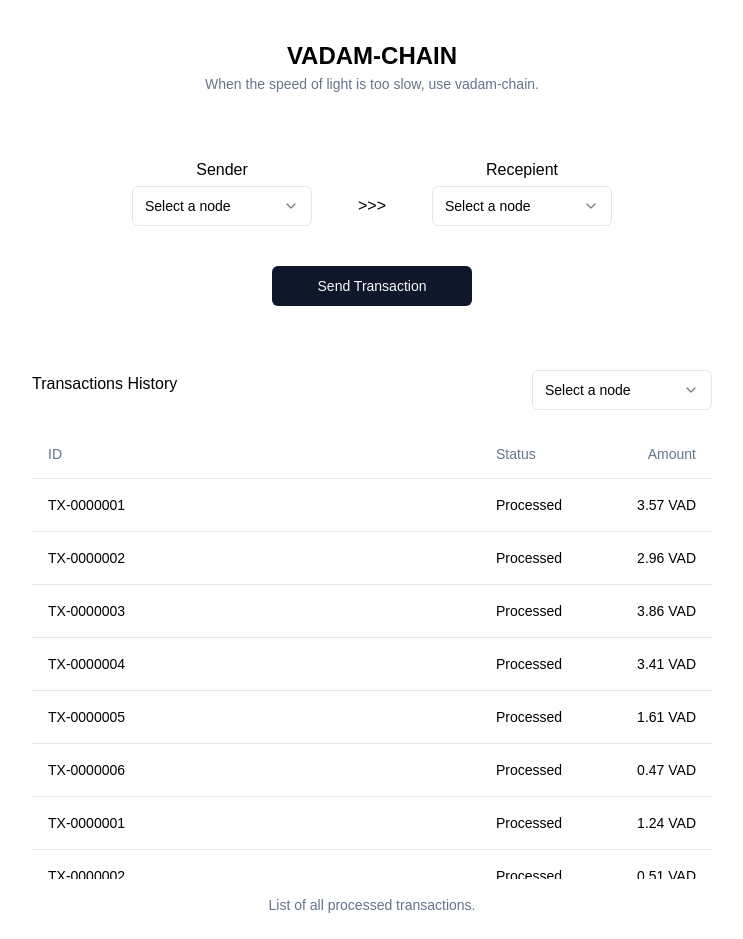
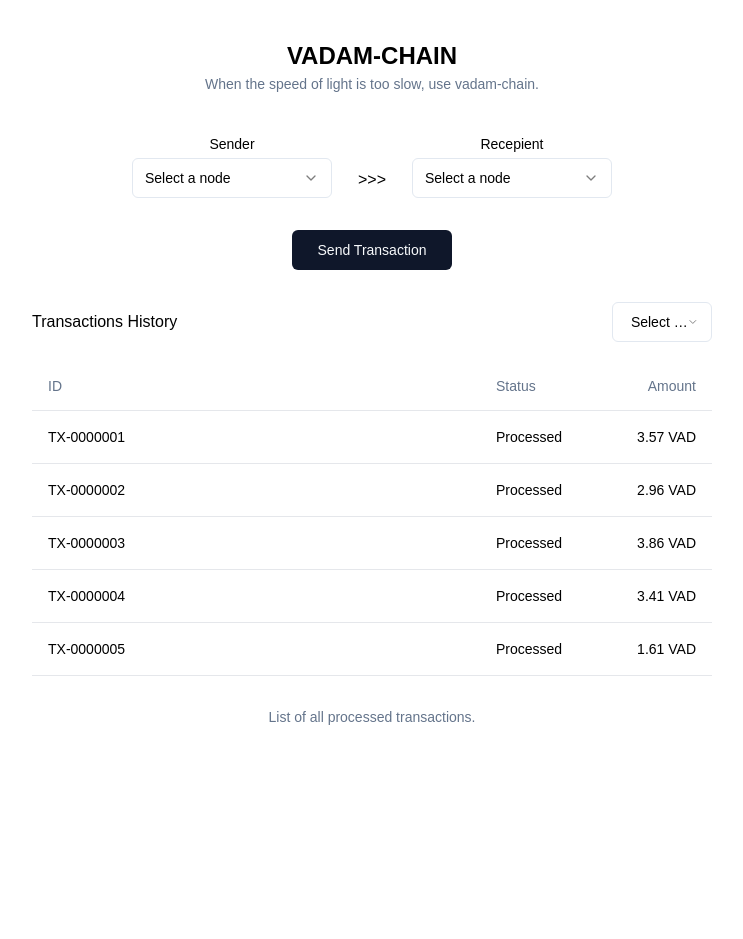
Before and after one commit to Valchy/vadam-chain, a React (Create React App) app in the folder src/frontend/: page / in a window 1280 px wide. Shown: the whole page, without its empty margins (268-1011 px from the left). After the commit the page ends 800 px from the top, so only its background shows below. Built offline with nearby package versions, Linux system fonts and the light colour scheme.

Commit message:
some styles

```diff
--- a/src/frontend/src/App.jsx
+++ b/src/frontend/src/App.jsx
@@ -23,13 +23,13 @@ function App() {
 		<div className="flex flex-col gap-6 items-center">
 			<div className="flex flex-col items-center">
 				<b className="mt-10 text-2xl">VADAM-CHAIN</b>
-				<p className="text-slate-500 mb-10 text-sm font-light mt-[2px]">When the speed of light is too slow, use vadam-chain.</p>
+				<p className="text-slate-500 mb-4 text-sm font-light mt-[2px]">When the speed of light is too slow, use vadam-chain.</p>
 			</div>
 			<div className="flex justify-between items-center w-full max-w-[480px]">
 				<div className="flex flex-col">
-					<span className="text-center mb-1">Sender</span>
+					<span className="text-center text-sm mb-1">Sender</span>
 					<Select>
-						<SelectTrigger className="w-[180px]">
+						<SelectTrigger className="w-[200px]">
 							<SelectValue placeholder="Select a node" />
 						</SelectTrigger>
 						<SelectContent>
@@ -42,11 +42,11 @@ function App() {
 						</SelectContent>
 					</Select>
 				</div>
-				<span className="mt-7">&gt;&gt;&gt;</span>
+				<span className="mt-7 !font-[fantasy]">&gt;&gt;&gt;</span>
 				<div className="flex flex-col">
-					<span className="text-center mb-1">Recepient</span>
+					<span className="text-center text-sm mb-1">Recepient</span>
 					<Select>
-						<SelectTrigger className="w-[180px]">
+						<SelectTrigger className="w-[200px]">
 							<SelectValue placeholder="Select a node" />
 						</SelectTrigger>
 						<SelectContent>
@@ -60,15 +60,15 @@ function App() {
 					</Select>
 				</div>
 			</div>
-			<Button onClick={handleTransaction} disabled={txBtnDisabled} className="mt-4 w-[200px]">
+			<Button onClick={handleTransaction} disabled={txBtnDisabled} className="mt-2 w-[160px]">
 				{txBtnDisabled && <Loader2 className="mr-2 h-4 w-4 animate-spin" />}
 				{txBtnDisabled ? 'Processing...' : 'Send Transaction'}
 			</Button>
-			<div className="mt-10">
+			<div className="mt-2">
 				<div className="flex justify-between items-center mb-5">
-					<h2 className="text-center font-light text-md mb-3">Transactions History</h2>
+					<h2 className="text-center font-light text-md">Transactions History</h2>
 					<Select>
-						<SelectTrigger className="w-[180px]">
+						<SelectTrigger className="w-[100px]">
 							<SelectValue placeholder="Select a node" />
 						</SelectTrigger>
 						<SelectContent>
--- a/src/frontend/src/components/Table.jsx
+++ b/src/frontend/src/components/Table.jsx
@@ -14,7 +14,7 @@ const TableHeader = React.forwardRef(({ className, ...props }, ref) => <thead re
 TableHeader.displayName = 'TableHeader';
 
 const TableBody = React.forwardRef(({ className, ...props }, ref) => (
-	<ScrollArea className="h-[400px]">
+	<ScrollArea className="h-[280px]">
 		<tbody ref={ref} className={cn('[&_tr:last-child]:border-0', className)} {...props} />
 	</ScrollArea>
 ));
```
